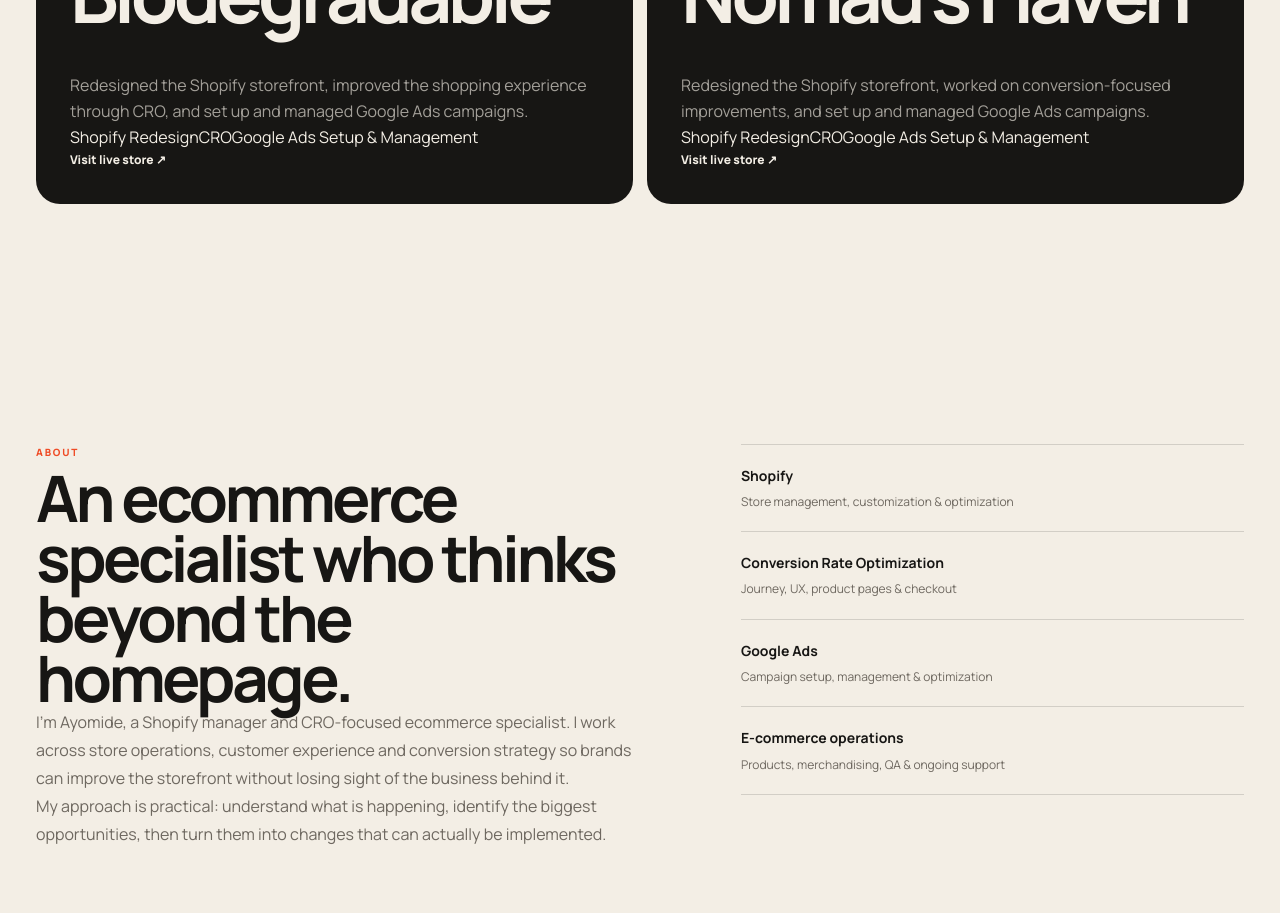
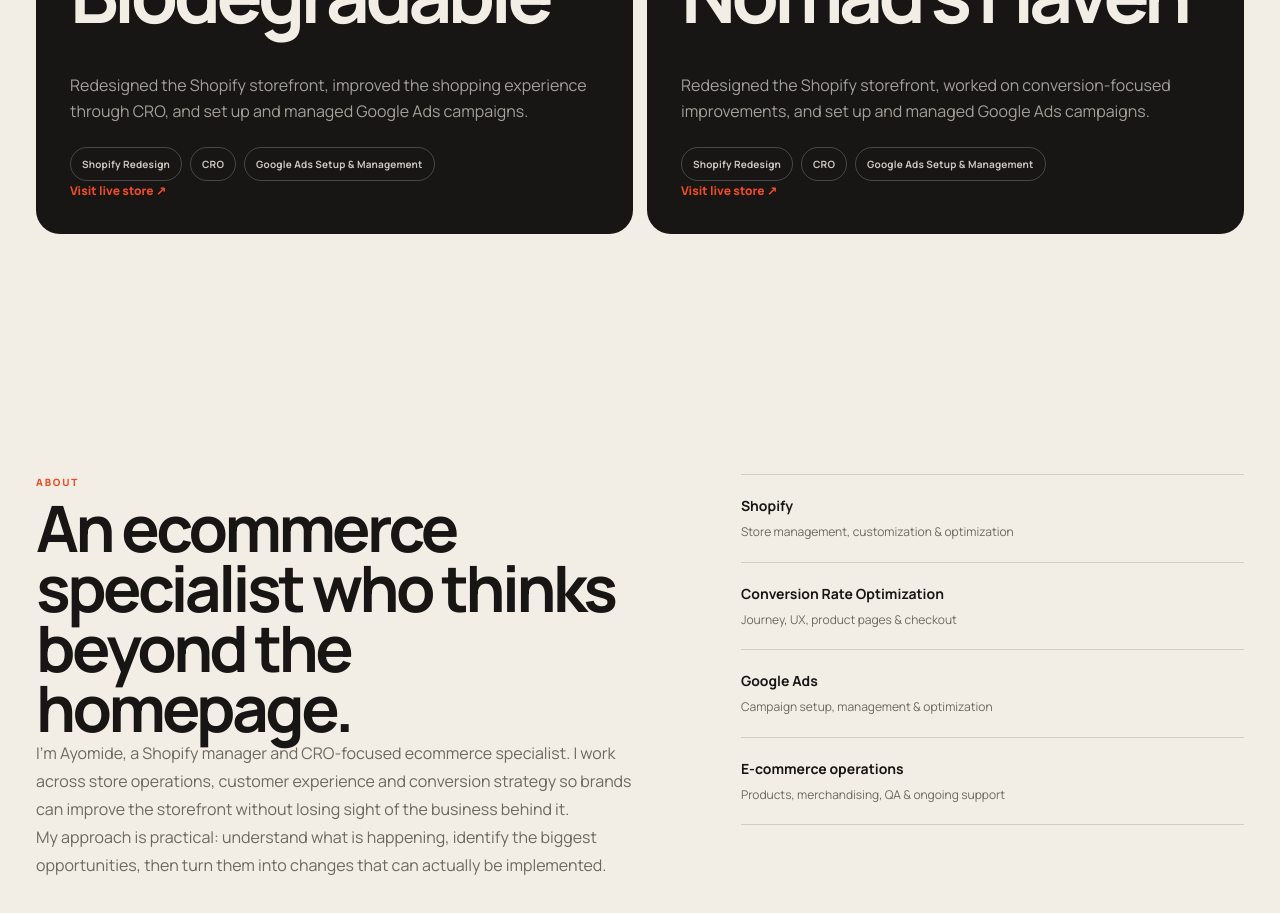
Before and after one commit to j0shua-ben/Ayomide-Joshua, a Next.js app: page / in a window 1280 px wide. Shown: the part 3900-4813 px from the top of the page. Built offline with nearby package versions, Linux system fonts and the light colour scheme.

Commit message:
Style selected project service tags and live store links

```diff
--- a/app/hero-clean.css
+++ b/app/hero-clean.css
@@ -327,6 +327,37 @@
 .case-link {
   font-size: 12px;
   font-weight: 800;
+}
+
+.case-services {
+  display: flex;
+  flex-wrap: wrap;
+  gap: 8px;
+  margin-top: 22px;
+}
+
+.case-services span {
+  border: 1px solid rgba(243,238,229,.22);
+  border-radius: 999px;
+  padding: 8px 11px;
+  color: rgba(243,238,229,.82);
+  font-size: 10px;
+  font-weight: 700;
+  letter-spacing: .02em;
+}
+
+.case-link {
+  display: inline-flex;
+  align-self: flex-start;
+  width: fit-content;
+  color: #ef4b25;
+  text-decoration: none;
+  transition: color .2s ease, transform .2s ease;
+}
+
+.case-link:hover {
+  color: #f3eee5;
+  transform: translateX(4px);
 }
 
 .about-box {
```
